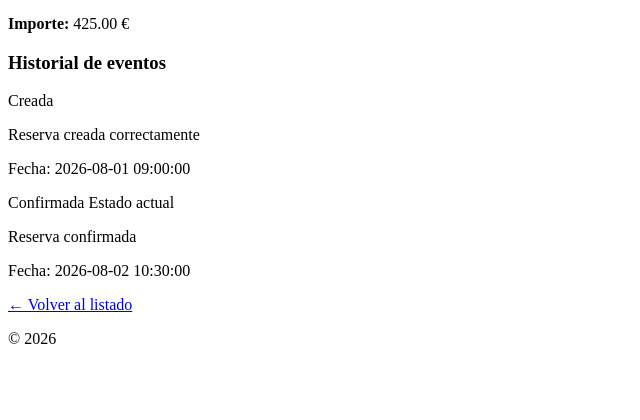
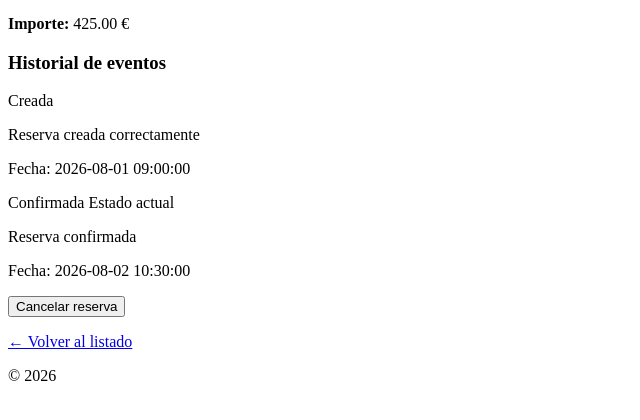
Before and after one commit to salva-martinez/Prueba-T-cnica-Desarrollador-Junior, a PHP site: page /reservas/1 in a window 1280 px wide. Shown: the part 316-736 px from the top of the page, without its empty margins (0-640 px from the left). Run offline with PHP 8.4, Linux system fonts and the light colour scheme; data comes from the database, SQL or seed files in the repository.

Commit message:
Añadido boton cancelar

```diff
--- a/src/Views/reservas/show.html.twig
+++ b/src/Views/reservas/show.html.twig
@@ -44,6 +44,18 @@
             {% endfor %}
         </div>
 
+        {% if reserva.estado != 'cancelada' %}
+        <button
+            type="button"
+            id="btnCancelarReserva"
+            data-id="{{ reserva.id }}"
+            class="btn-cancelar">
+            Cancelar reserva
+        </button>
+    {% else %}
+        <p>Esta reserva ya está cancelada.</p>
+    {% endif %}
+
     <p id="mensajeCancelacion" role="status" aria-live="polite"></p>
 
     <p><a href="/">← Volver al listado</a></p>
```
Lines whose indentation alone changed are shown as unchanged.
